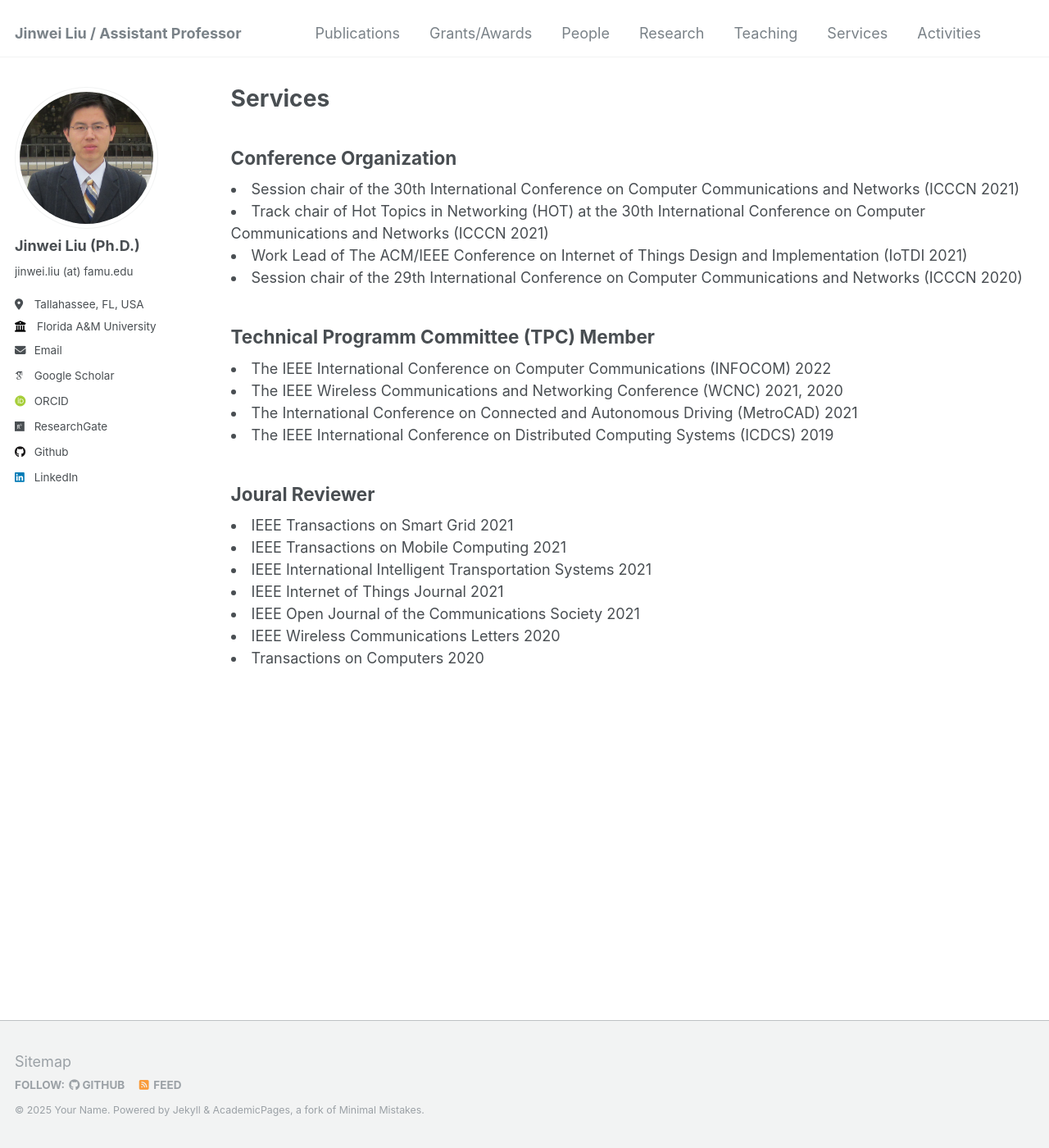
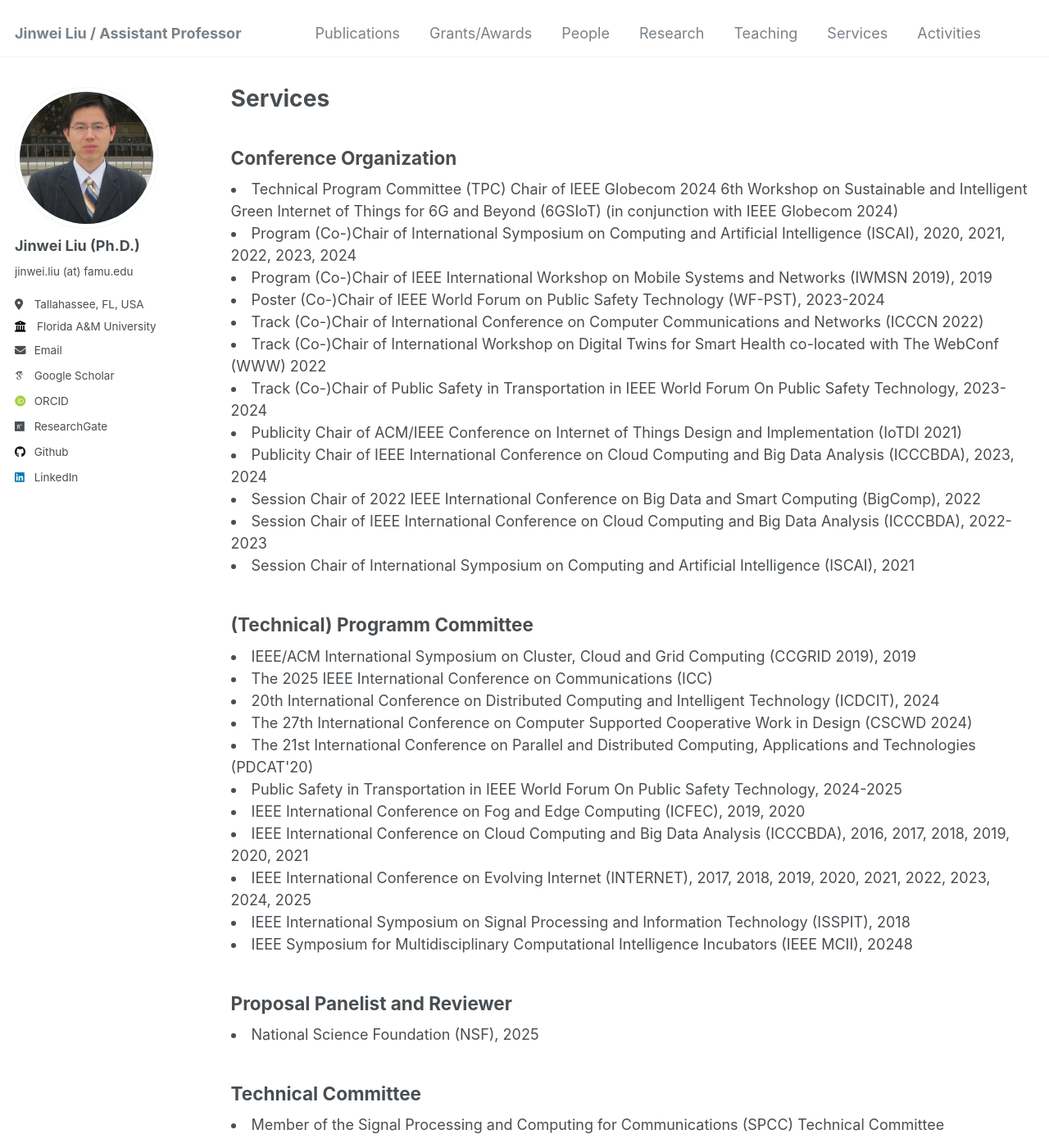
Before and after one commit to jinweiliucu/jinweiliucu.github.io, a Jekyll site: the page built from _pages/services.html, in a window 1280 px wide and 1400 px high. Shown: the whole window at 82% size. Built offline with Jekyll 4.4.1, drawn with Linux system fonts in a browser that asks for light colours; some web fonts are replaced; some of the changed text lies outside the part shown.

Commit message:
Update services.html

```diff
--- a/_pages/services.html
+++ b/_pages/services.html
@@ -5,66 +5,179 @@ permalink: /services/
 author_profile: true
 ---
 
+<h2 class="text-left">Conference Organization</h2>
+	<li>
+	Technical Program Committee (TPC) Chair of IEEE Globecom 2024 6th Workshop on Sustainable and Intelligent Green Internet of Things for 6G and Beyond (6GSIoT) (in conjunction with IEEE Globecom 2024)
+	</li>
 
-<h2 class="text-left">Conference Organization</h2>
+	<li>
+	Program (Co-)Chair of International Symposium on Computing and Artificial Intelligence (ISCAI), 2020, 2021, 2022, 2023, 2024
+	</li>
 
+  	<li>
+	Program (Co-)Chair of IEEE International Workshop on Mobile Systems and Networks (IWMSN 2019), 2019
+	</li>
 
+	<li>
+	Poster (Co-)Chair of IEEE World Forum on Public Safety Technology (WF-PST), 2023-2024
+	</li>
 
-  <li>
-Session chair of the 30th International Conference on Computer Communications and Networks (ICCCN 2021)
-</li>
+	<li>
+	Track (Co-)Chair of International Conference on Computer Communications and Networks (ICCCN 2022)
+	</li>
 
-  <li>
-Track chair of Hot Topics in Networking (HOT) at the 30th International Conference on Computer Communications and Networks (ICCCN 2021)
-</li>
+	<li>
+	Track (Co-)Chair of International Workshop on Digital Twins for Smart Health co-located with The WebConf (WWW) 2022
+	</li>
 
-  <li>
-Work Lead of The ACM/IEEE Conference on Internet of Things Design and Implementation (IoTDI 2021)   </li>
+	<li>
+	Track (Co-)Chair of Public Safety in Transportation in IEEE World Forum On Public Safety Technology, 2023-2024
+	</li>
 
-  <li>
-Session chair of the 29th International Conference on Computer Communications and Networks (ICCCN 2020)
-</li>
+	<li>
+	Publicity Chair of ACM/IEEE Conference on Internet of Things Design and Implementation (IoTDI 2021)
+	</li>
 
+	<li>
+	Publicity Chair of IEEE International Conference on Cloud Computing and Big Data Analysis (ICCCBDA), 2023, 2024
+	</li>
 
+	<li>
+	Session Chair of 2022 IEEE International Conference on Big Data and Smart Computing (BigComp), 2022
+	</li>
 
+	<li>
+	Session Chair of IEEE International Conference on Cloud Computing and Big Data Analysis (ICCCBDA), 2022-2023
+	</li>
 
+	<li>
+	Session Chair of International Symposium on Computing and Artificial Intelligence (ISCAI), 2021
+	</li>
 
+<h2 class="text-left"> (Technical) Programm Committee</h2>
+	<li>
+    	IEEE/ACM International Symposium on Cluster, Cloud and Grid Computing (CCGRID 2019), 2019
+    	</li>
 
+     	<li>
+    	The 2025 IEEE International Conference on Communications (ICC)
+    	</li>
 
+	<li>
+    	20th International Conference on Distributed Computing and Intelligent Technology (ICDCIT), 2024
+    	</li>
 
-<h2 class="text-left">Technical Programm Committee (TPC) Member</h2>
+	<li>
+	The 27th International Conference on Computer Supported Cooperative Work in Design (CSCWD 2024)
+    	</li>
 
+	<li>
+	The 21st International Conference on Parallel and Distributed Computing, Applications and Technologies (PDCAT'20)
+	</li>
 
+	<li>
+    	Public Safety in Transportation in IEEE World Forum On Public Safety Technology, 2024-2025
+    	</li>
 
-     <li>
-    The IEEE International Conference on Computer Communications (INFOCOM) 2022
-    </li>
+	<li>
+	IEEE International Conference on Fog and Edge Computing (ICFEC), 2019, 2020
+    	</li>
 
-     <li>
-    The IEEE Wireless Communications and Networking Conference (WCNC) 2021, 2020
-    </li>
+	<li>
+	IEEE International Conference on Cloud Computing and Big Data Analysis (ICCCBDA), 2016, 2017, 2018, 2019, 2020, 2021
+	</li>
 
-     <li>
-    The International Conference on Connected and Autonomous Driving (MetroCAD) 2021
-    </li>
+	<li>
+    	IEEE International Conference on Evolving Internet (INTERNET), 2017, 2018, 2019, 2020, 2021, 2022, 2023, 2024, 2025
+    	</li>
 
-<li>
-    The IEEE International Conference on Distributed Computing Systems (ICDCS) 2019		</li>
+	<li>
+	IEEE International Symposium on Signal Processing and Information Technology (ISSPIT), 2018
+	</li>
 
+	<li>
+	IEEE Symposium for Multidisciplinary Computational Intelligence Incubators (IEEE MCII), 20248
+	</li>
 
+<h2 class="text-left">Proposal Panelist and Reviewer </h2>
+	<li>
+	National Science Foundation (NSF), 2025
+	</li>
+
+<h2 class="text-left">Technical Committee </h2>
+	<li>
+	Member of the Signal Processing and Computing for Communications (SPCC) Technical Committee
+	</li>
 
 <h2 class="text-left">Joural Reviewer </h2>
-<li>
-    IEEE Transactions on Smart Grid 2021		</li>
-<li>
-    IEEE Transactions on Mobile Computing 2021		</li>
-<li>
-    IEEE International Intelligent Transportation Systems 2021		</li>
-<li>
-    IEEE Internet of Things Journal 2021		</li>
-<li>
-    IEEE Open Journal of the Communications Society 2021		</li>
-<li>
-    IEEE Wireless Communications Letters 2020	</li>
-<li>
-    Transactions on Computers 2020	</li>
+	<li>
+    	IEEE Transactions on Mobile Computing
+	<li>
+
+	<li>
+	IEEE Transactions on Knowledge and Data Engineering (TKDE)
+	<li>
+
+	<li>
+	IEEE Transactions on Parallel and Distributed Systems
+	<li>
+
+	<li>
+	IEEE Transactions on Services Computing
+	<li>
+
+	<li>
+    	ACM Computing Surveys (ACM CSUR)
+	<li>
+
+	<li>
+	IEEE Transactions on Vehicular Technology
+	<li>
+
+	<li>
+	ACM Transactions on the Web (TWEB)
+	<li>
+
+	<li>
+	ACM Transactions on Management Information Systems
+	<li>
+
+	<li>
+	Journal of Parallel and Distributed Computing
+	<li>
+
+	<li>
+	Journal of Systems and Software
+	<li>
+
+	<li>
+	International Journal of Software: Practice and Experience (SPE)
+	<li>
+
+	<li>
+	IEEE Transactions on Big Data
+	<li>
+
+	<li>
+	Future Generation Computer Systems
+	<li>
+
+	<li>
+	ACM Transactions on Cyber-Physical Systems
+	<li>
+
+	<li>
+	Journal of Big Data
+	<li>
+
+	<li>
+	Applied Soft Computing
+	<li>
+
+	<li>
+	IEEE Networking Letters
+	<li>
+
+	<li>
+	Computing
+	<li>
```
